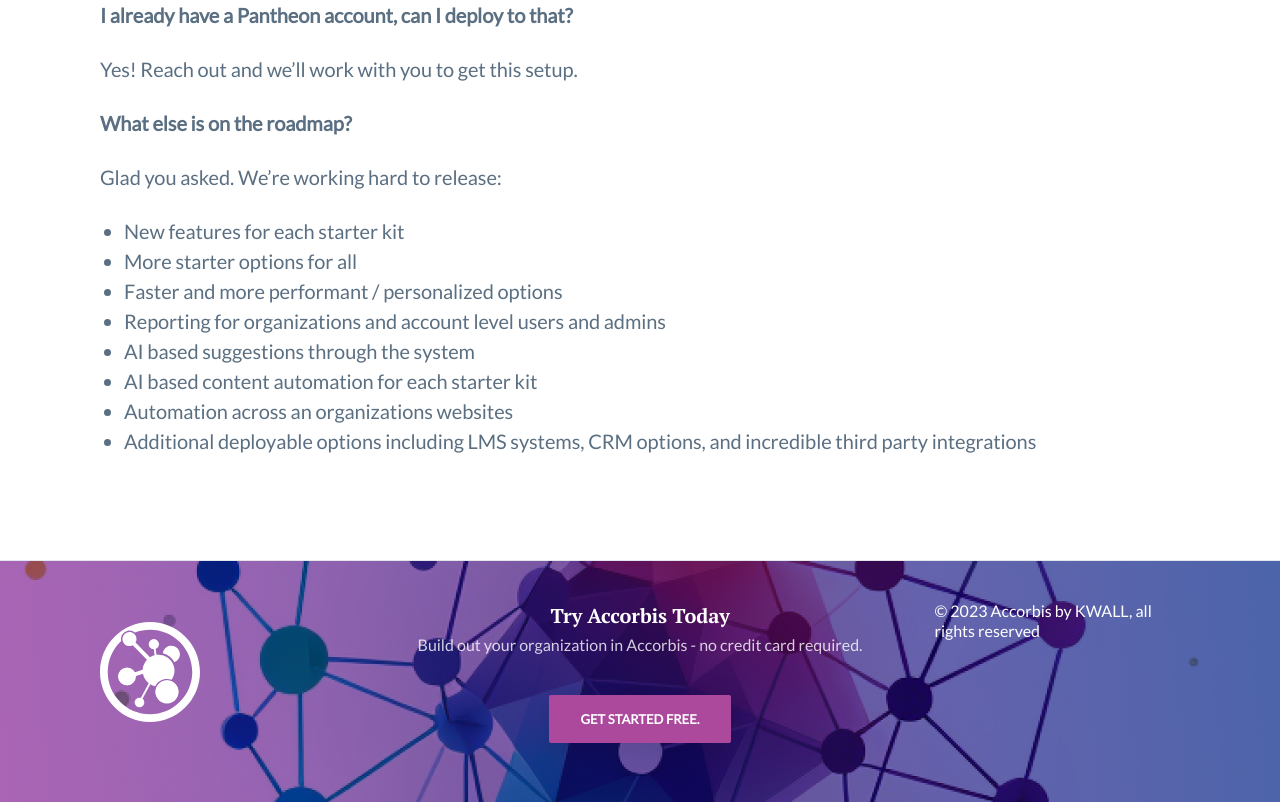
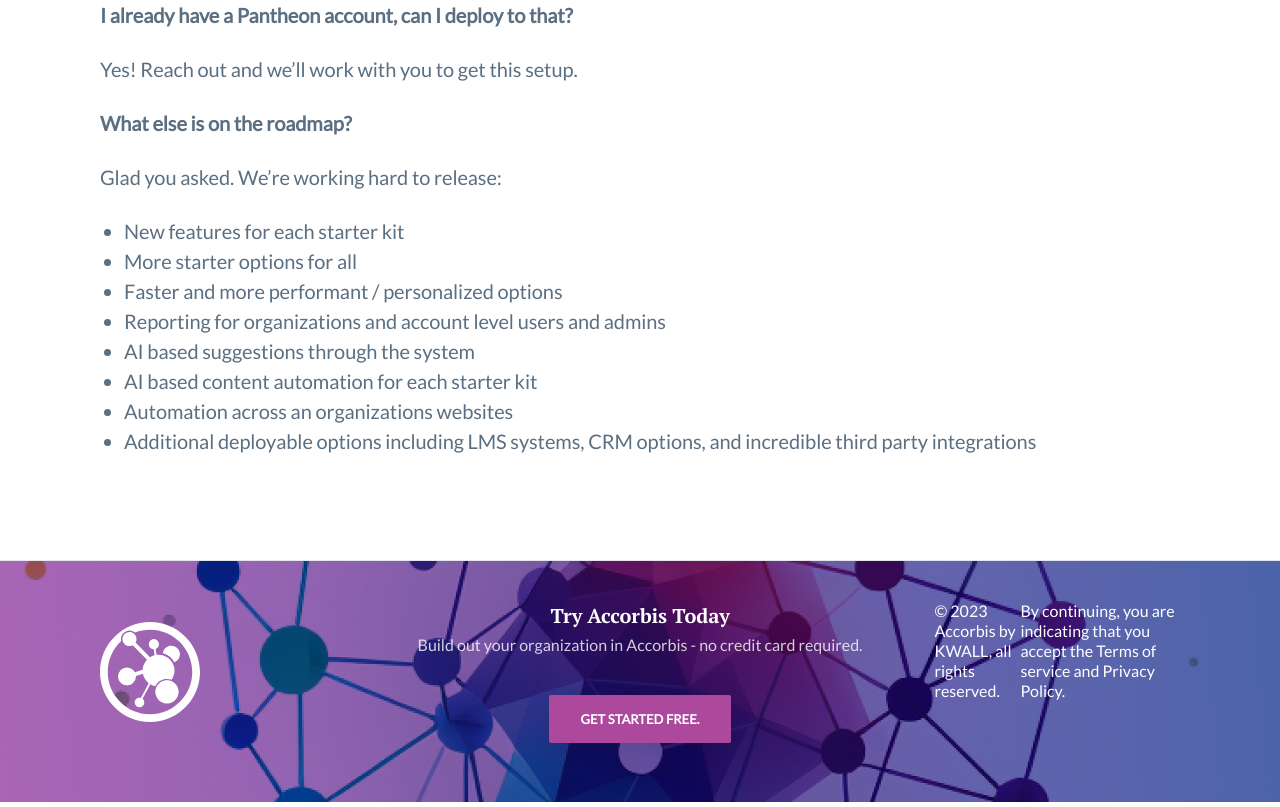
Before and after one commit to kwall-llc/Accorbis-web, a plain HTML site: page index.html in a window 1280 px wide. Shown: the part 4262-5069 px from the top of the page. Drawn offline with nearby package versions, Linux system fonts and the light colour scheme.

Commit message:
Update index.html

```diff
--- a/index.html
+++ b/index.html
@@ -464,7 +464,9 @@
                             </a>
                         </li>
                     </ul> -->
-                    <div class="footer-copyright">&copy; 2023 Accorbis by KWALL, all rights reserved</div>
+                    <div class="footer-copyright">&copy; 2023 Accorbis by KWALL, all rights reserved.
+                        <p class="MuiTypography-root MuiTypography-body1 css-9l3uo3">By continuing, you are indicating that you accept the <a class="MuiTypography-root MuiTypography-inherit MuiLink-root MuiLink-underlineAlways css-1eeqq69" href="https://docs.google.com/document/d/13TDfx8W7M79Ub6veRsYD-PusZNEXH4jNP5Ff3LUptWY" target="_blank">Terms of service</a> and <a class="MuiTypography-root MuiTypography-inherit MuiLink-root MuiLink-underlineAlways css-1eeqq69" href="https://www.kwallcompany.com/privacy-policy/" target="_blank">Privacy Policy</a>.</p>
+                    </div>
                 </div>
             </div>
         </footer>
```
